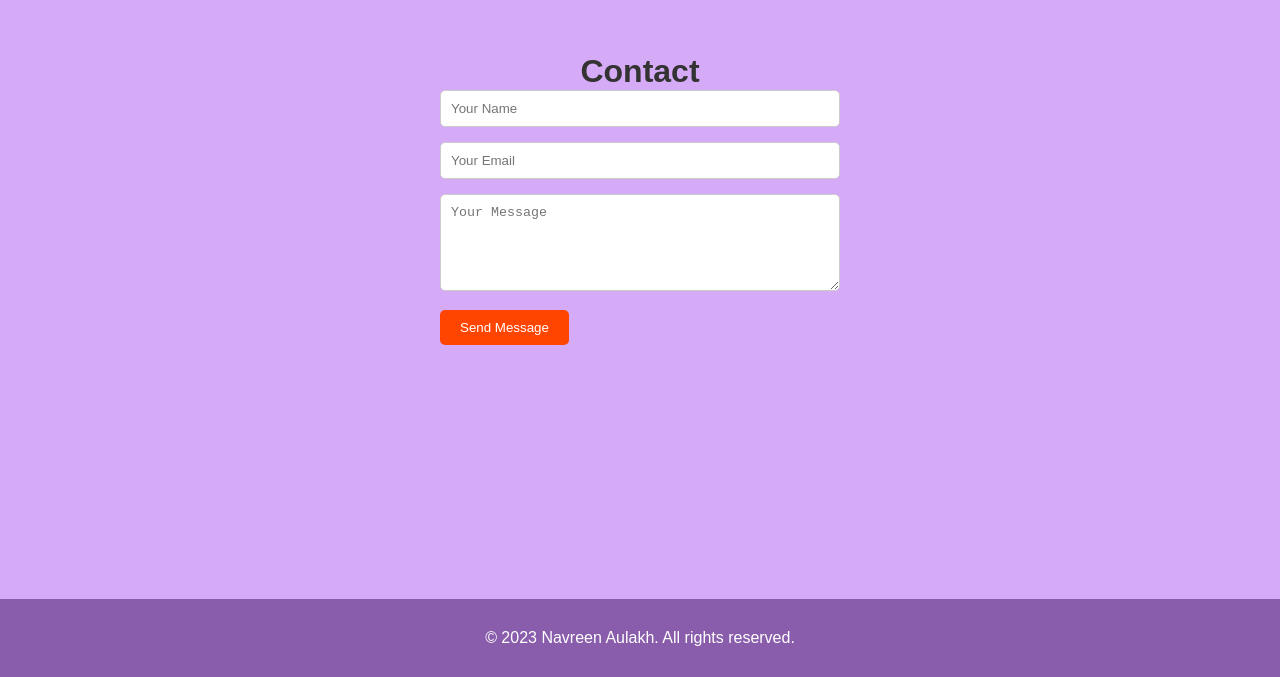
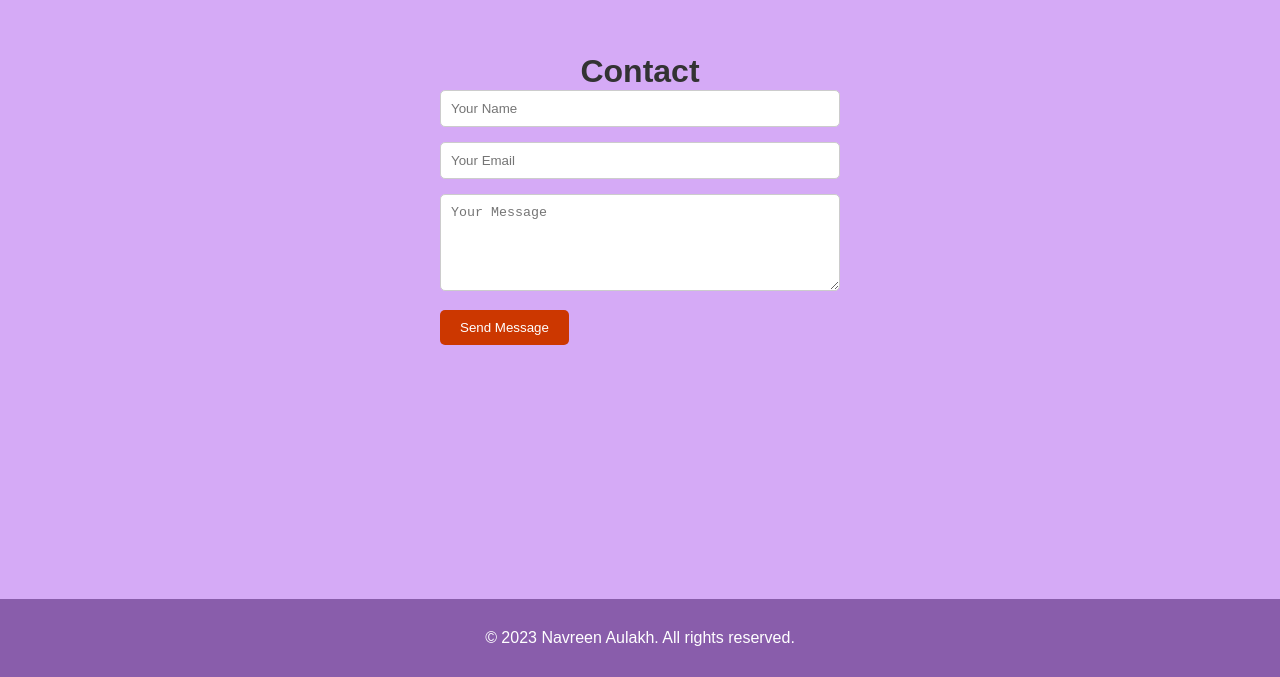
Before and after one commit to Navaulakhz/Portfolio, a plain HTML site: page index.html in a window 1280 px wide. Shown: the part 2601-3278 px from the top of the page. Drawn offline with Linux system fonts and the light colour scheme.

Commit message:
Update styles.css

```diff
--- a/styles.css
+++ b/styles.css
@@ -136,12 +136,14 @@ body {
 }
 
 .contact-form input[type="submit"] {
-    background-color: #ff4500;
-    color: #fff;
     padding: 10px 20px;
     border: none;
     cursor: pointer;
     border-radius: 5px;
+     color: #ffffff; /* Retaining the white foreground color */
+    background-color: #cc3700; /* Darkened background color to achieve the required contrast ratio */
+    font-size: 13.3333px;
+    font-weight: normal;
 }
 
 .contact-form input[type="submit"]:hover {
@@ -270,9 +272,3 @@ footer {
     font-size: 17.6px;
     font-weight: normal;
 }
-input[type="submit"] {
-    color: #ffffff; /* Retaining the white foreground color */
-    background-color: #cc3700; /* Darkened background color to achieve the required contrast ratio */
-    font-size: 13.3333px;
-    font-weight: normal;
-}
```
